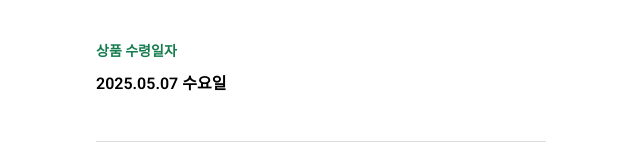
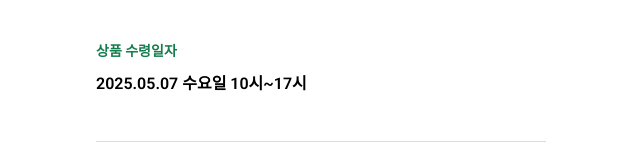
Before and after one commit to his0si/md-site, a React (Vite) app in the folder frontend/: page /my-page/info in a window 1280 px wide. Shown: the part 159-319 px from the top of the page, without its empty margins (319-959 px from the left). Built offline with nearby package versions, Linux system fonts and the light colour scheme; no server answers.

Commit message:
Docs: 상품 수령 시간 추가

```diff
--- a/frontend/src/pages/MyPage/MyPage_info.jsx
+++ b/frontend/src/pages/MyPage/MyPage_info.jsx
@@ -30,7 +30,7 @@ const MyPage_info= () => {
          <div style={{color:" #167D4E",fontSize:"20px",fontWeight:"700",marginBottom:"4vh",marginTop:"5vh"}}>상품 수령 정보</div>
         <Box>
           <p style={{color:"#167D4E",fontSize:"14px",fontWeight:"700"}}>상품 수령일자</p>
-          <p style={{fontSize:"16px",fontWeight:"600"}}>2025.05.07 수요일</p>
+          <p style={{fontSize:"16px",fontWeight:"600"}}>2025.05.07 수요일 10시~17시</p>
         </Box>
         <Box>
           <p style={{color:"#167D4E",fontSize:"14px",fontWeight:"700"}}>상품 수령장소</p>
--- a/frontend/src/pages/order/OrderPage.jsx
+++ b/frontend/src/pages/order/OrderPage.jsx
@@ -334,7 +334,7 @@ const OrderPage = () => {
           <RowWithThickDivider>
             <div>수령 일자/장소</div>
             <div>
-              <strong>25.05.07 ECC 이삼봉홀</strong>
+              <strong>25.05.07 ECC 이삼봉홀 10시~17시</strong>
             </div>
           </RowWithThickDivider>
 
```
